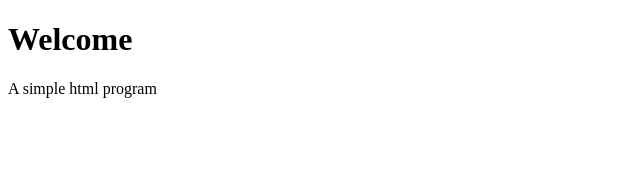
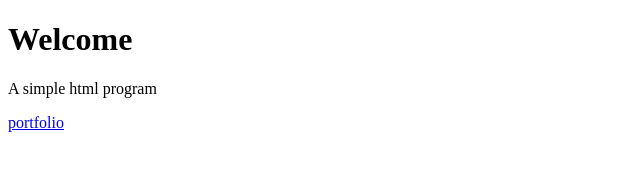
Before and after one commit to Karthika2706/kart, a plain HTML site: page index.html in a window 1280 px wide. Shown: the full height of the page, 0-640 px from the left. Drawn offline with Linux system fonts and the light colour scheme.

Commit message:
Update index.html

```diff
--- a/index.html
+++ b/index.html
@@ -5,5 +5,6 @@
 <body>
 <h1>Welcome</h1>
 <p>A simple html program</p>
+  <a href="portfolio.html">portfolio</a>
 </body>
 </html>
```
